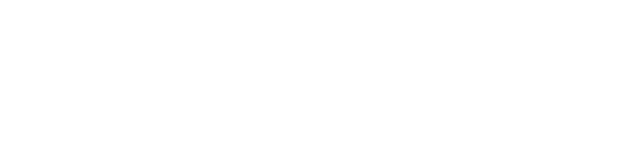
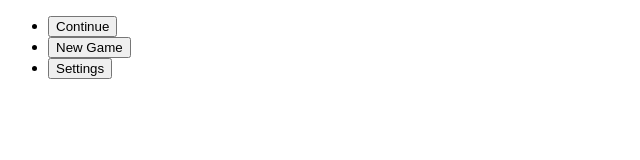
Before and after one commit to Sbalabra/abricot-sec, a plain HTML site: page index.html in a window 1280 px wide. Shown: the whole page, without its empty margins (0-640 px from the left). Drawn offline with Linux system fonts and the light colour scheme.

Commit message:
ajoute trois boutons

```diff
--- a/index.html
+++ b/index.html
@@ -6,6 +6,16 @@
     <title>Document</title>
 </head>
 <body>
-
+    <ul>
+        <li>
+            <button>Continue</button>
+        </li>
+        <li>
+            <button>New Game</button>
+        </li>
+        <li>
+            <button>Settings</button>
+        </li>
+    </ul>
 </body>
 </html>
```
